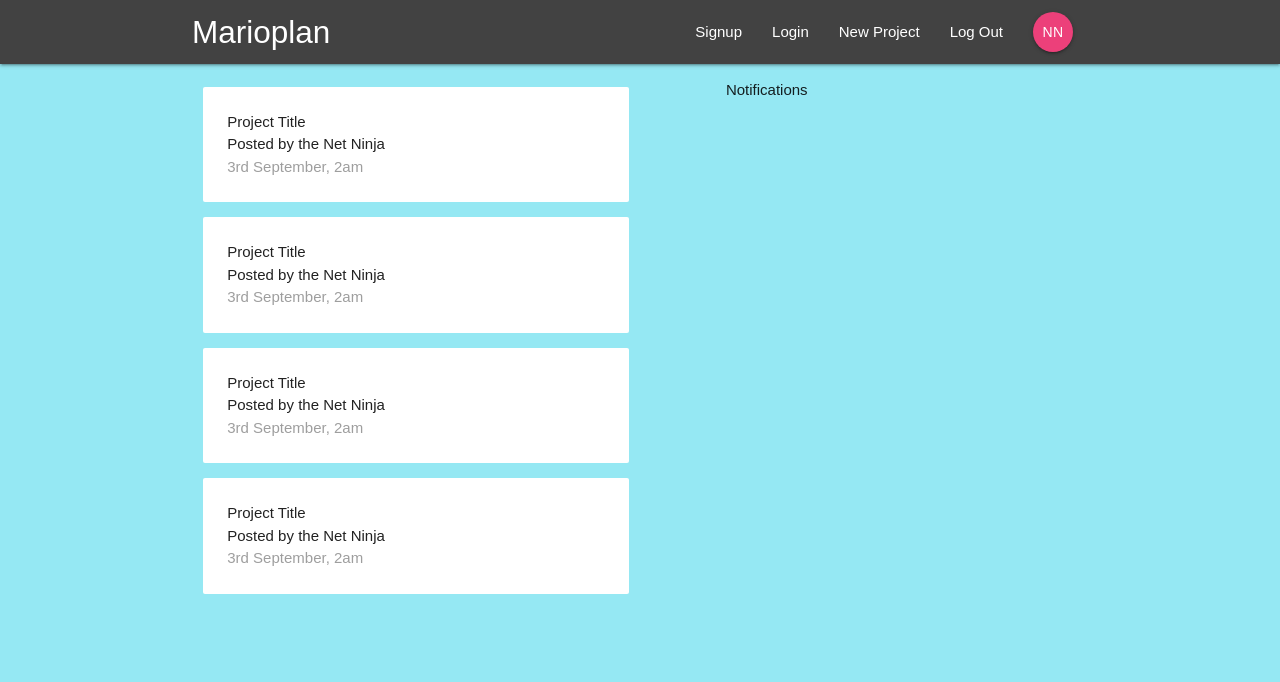
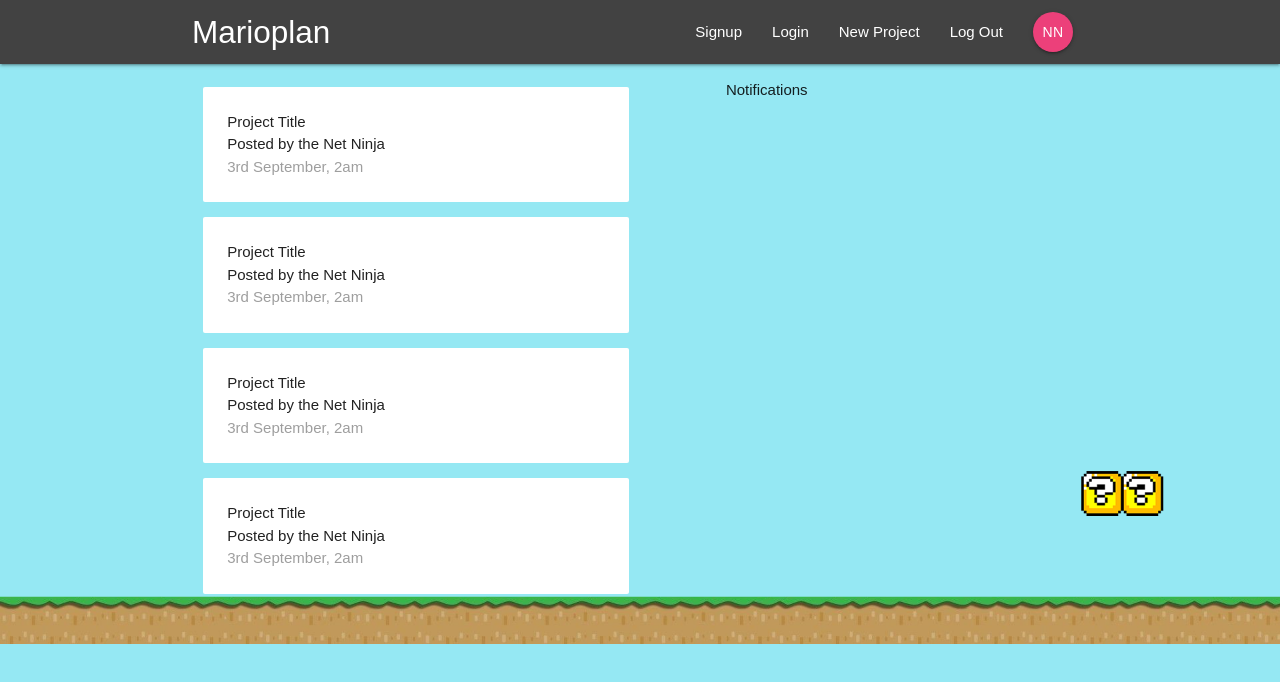
Before and after one commit to Brainketunze/React_Redux_fierbase-App, a React (Create React App) app: page / in a window 1280 px wide. Shown: the top 682 px of the page. Built offline with nearby package versions, Linux system fonts and the light colour scheme.

Commit message:
index.css file

```diff
--- a/src/index.css
+++ b/src/index.css
@@ -2,7 +2,7 @@ body {
   margin: 0;
   padding: 0;
   font-family: sans-serif;
-  background: ur('/img/mario-bg.png') no-repeat;
+  background: url('./img/mario-bg.png') no-repeat;
   background-size:100%;
   background-position:bottom;
   background-color: #95e8f3;
```
